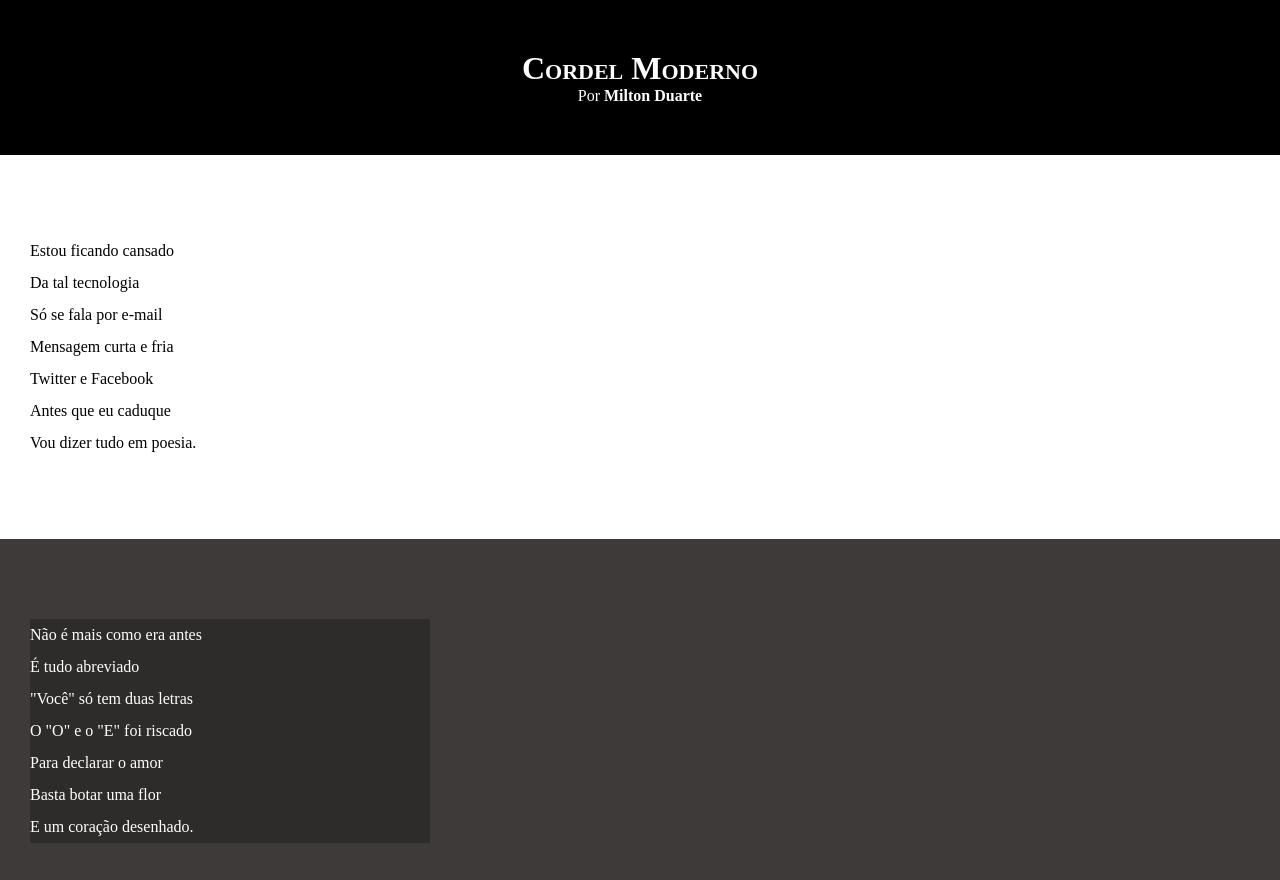
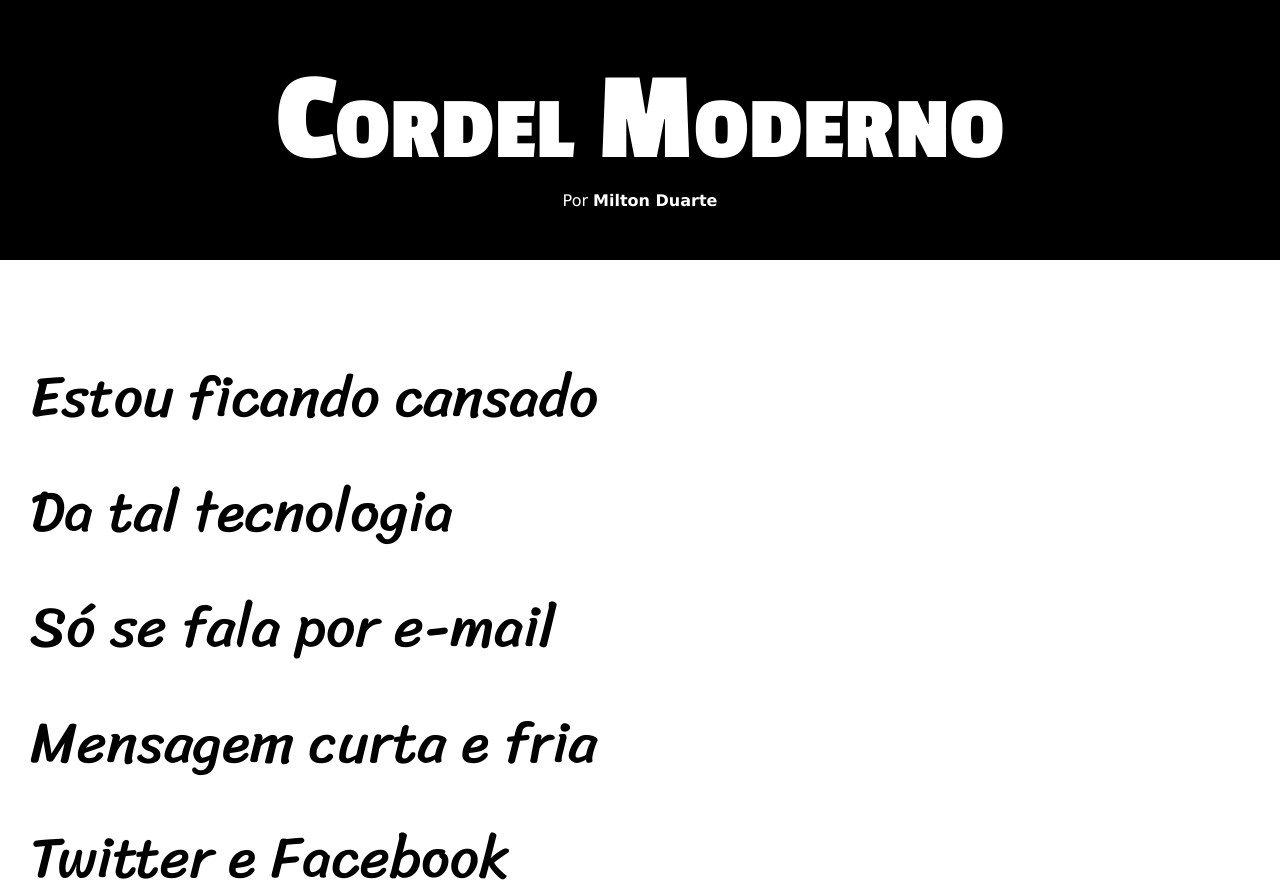
Before and after one commit to NzitaKatendi/HTML5-CSS3, a plain HTML site: page Módulo 3/index.html in a window 1280 px wide. Shown: the top 880 px of the page. Drawn offline with Linux system fonts and the light colour scheme.

Commit message:
Style update

```diff
--- a/Módulo 3/estilo/style.css
+++ b/Módulo 3/estilo/style.css
@@ -1,5 +1,14 @@
 @charset "UTF-8";
 
+@import url('https://fonts.googleapis.com/css2?family=Passion+One:wght@400;700;900&display=swap');
+
+@import url('https://fonts.googleapis.com/css2?family=Passion+One:wght@400;700;900&family=Sriracha&display=swap');
+
+:root {
+    --font1: Verdana, Geneva, Tahoma, sans-serif;
+    --font2: "Passion One", sans-serif;
+    --font3: "Sriracha", cursive;
+}
 * {
     margin: 0px;
     padding: 0px;
@@ -8,6 +17,8 @@
 htm, body {
     min-height: 100vh;
     background-color: darkgrey;
+    font-family: var(--font1);
+
 }
 
 header {
@@ -19,6 +30,8 @@ header {
 header > h1 {
     padding-top: 50px;
     font-variant: small-caps;
+    font-size: 10vw;
+    font-family: var(--font2);
 }
 
 header > p {
@@ -40,6 +53,8 @@ section {
     padding-bottom: 10vh;
     line-height: 2em;
     padding-left: 30px;
+    font-family: var(--font3);
+    font-size: 4.5vw;
 }
 
 section.normal {
@@ -53,8 +68,9 @@ section.imagem {
 }
 
 section.imagem > p {
+    display: inline-block;
+    padding: 3.5px;
     background-color: rgba(0, 0, 0, 0.253);
-    width: 400px;
 }
 
 footer {
```
